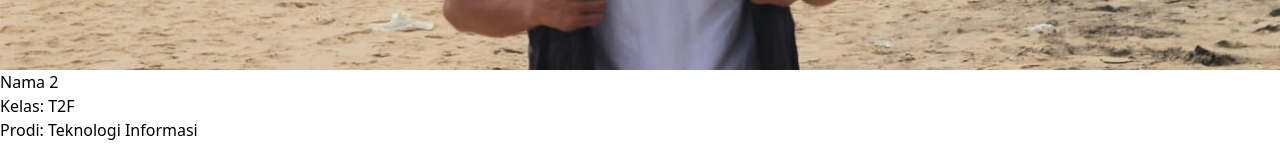
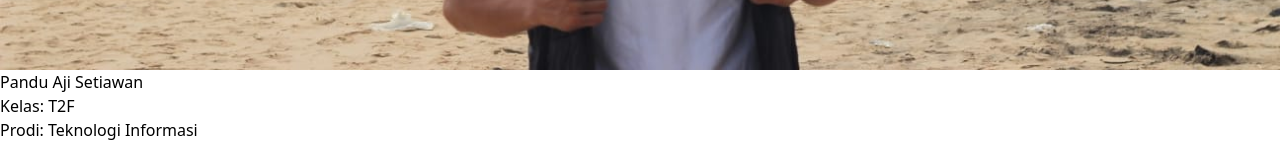
Before and after one commit to rayhankurnia18-arch/project-react, a React (Vite) app: page /nama2 in a window 1280 px wide. Shown: the part 807-952 px from the top of the page. Built offline with nearby package versions, Linux system fonts and the light colour scheme.

Commit message:
edit fitur

```diff
--- a/src/pages/ProfileNama2.jsx
+++ b/src/pages/ProfileNama2.jsx
@@ -25,7 +25,7 @@ export default function ProfileNama2() {
 
         {/* NAMA */}
         <h1 className="text-3xl font-extrabold bg-gradient-to-r from-blue-400 via-purple-400 to-pink-400 text-transparent bg-clip-text">
-          Nama 2
+          Pandu Aji Setiawan
         </h1>
 
         {/* INFO */}
```
